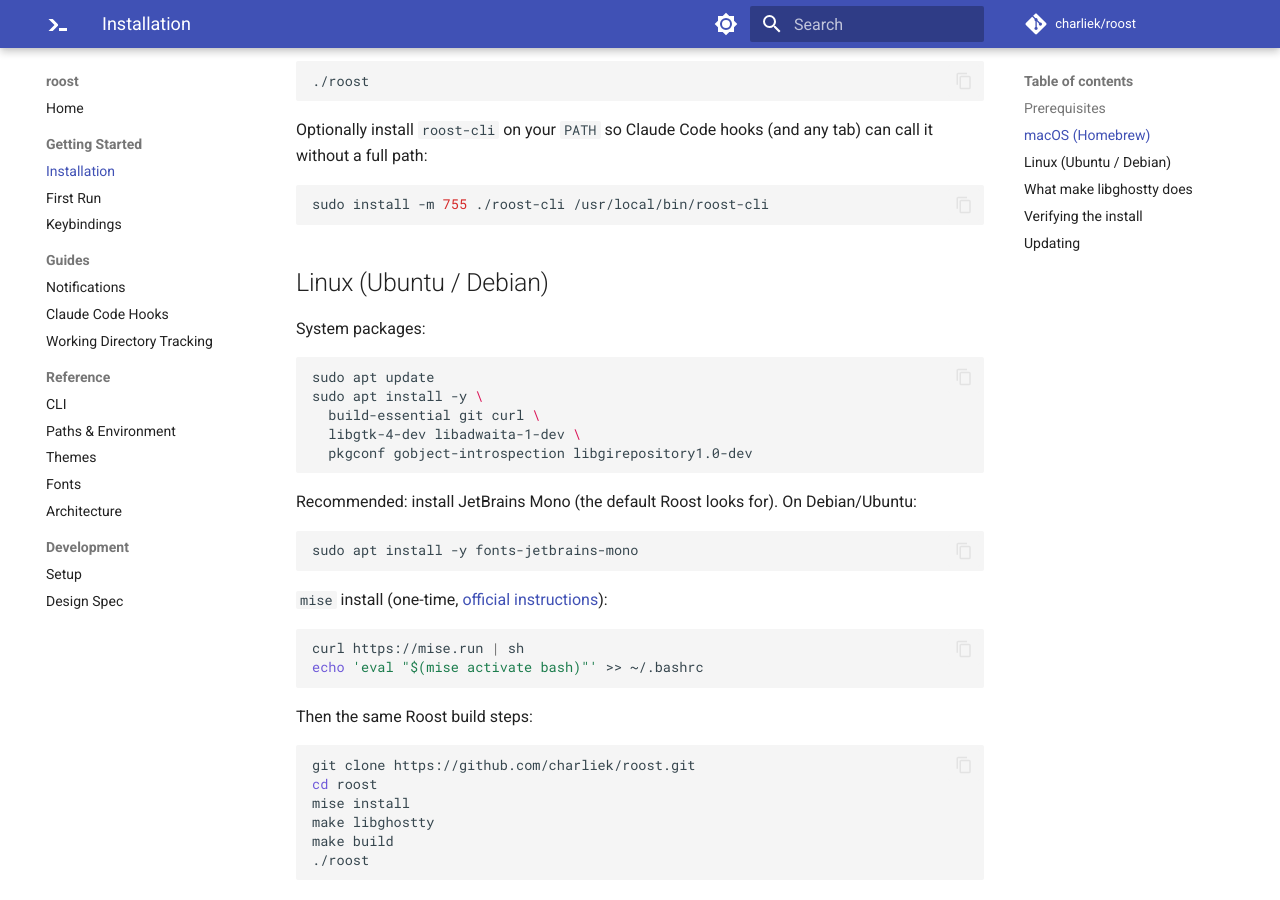
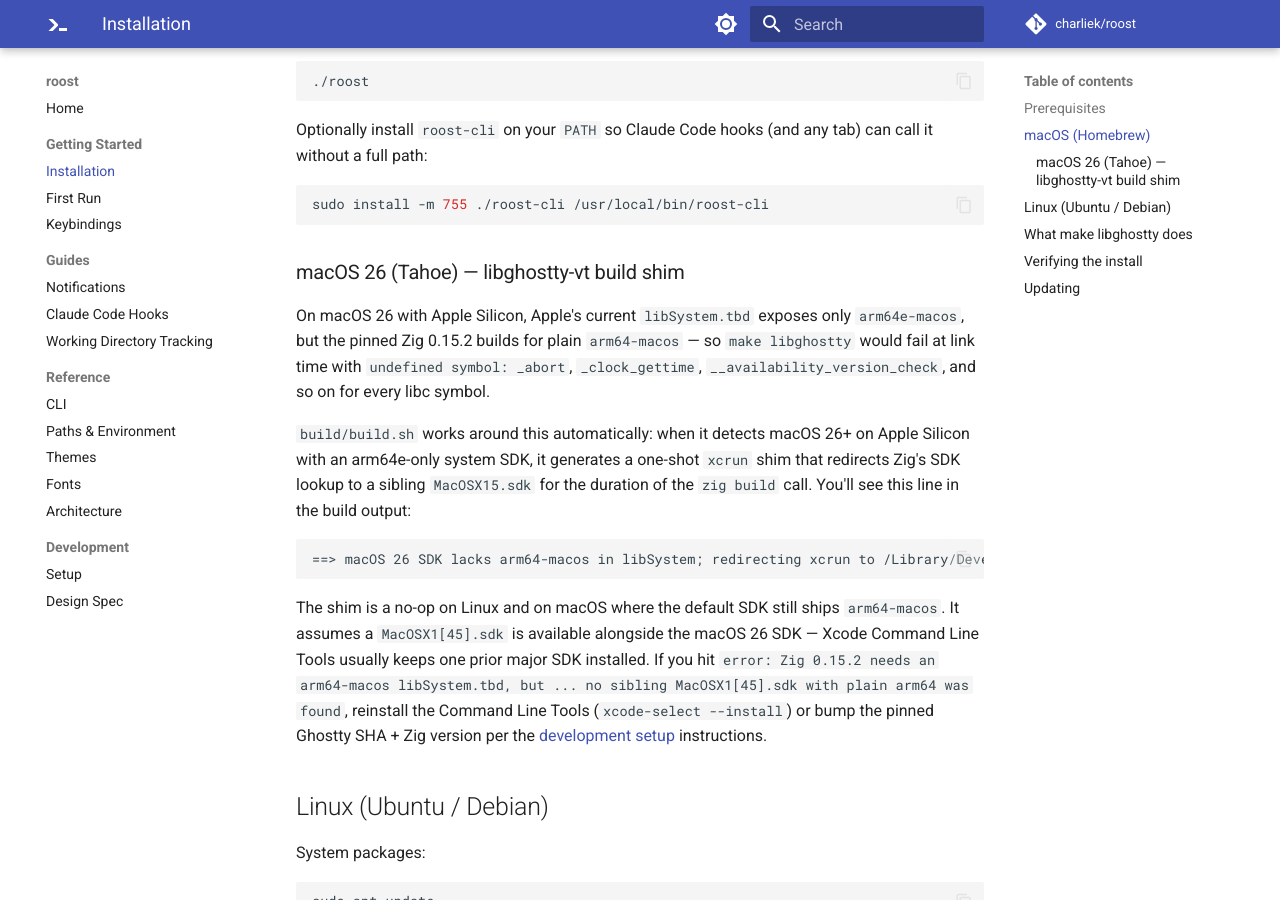
Before and after one commit to charliek/roost, an MkDocs documentation site: the page built from docs/getting-started/installation.md, in a window 1280 px wide and 900 px high, scrolled down 1672 px. Built offline with MkDocs 1.6.1 and Material for MkDocs 9.7.7, drawn with Linux system fonts in a browser that asks for light colours; comment, search, counter and statistics services are not loaded.

Commit message:
Work around macOS 26 arm64e-only SDK in libghostty-vt build
Apple's macOS 26 libSystem.tbd exposes only arm64e-macos targets, but
Zig 0.15.2 (the pinned version) builds its host build runner for plain
arm64-macos. Every libc symbol comes back undefined at link time. Zig's
SDK detection calls xcrun --sdk macosx --show-sdk-path directly, so
SDKROOT alone can't redirect it.

build/build.sh now detects the situation on Apple Silicon macOS 26+ and
prepends a one-shot xcrun shim that returns a sibling MacOSX1[45].sdk
for the duration of the zig build call. No-op on Linux and on macOS
where the default SDK still ships arm64-macos. Exits with a clear
message if no compatible SDK exists.

Co-Authored-By: Claude Opus 4.7 (1M context) <noreply@anthropic.com>

````diff
--- a/docs/getting-started/installation.md
+++ b/docs/getting-started/installation.md
@@ -72,6 +72,18 @@ Optionally install `roost-cli` on your `PATH` so Claude Code hooks (and any tab)
 sudo install -m 755 ./roost-cli /usr/local/bin/roost-cli
 ```
 
+### macOS 26 (Tahoe) — libghostty-vt build shim
+
+On macOS 26 with Apple Silicon, Apple's current `libSystem.tbd` exposes only `arm64e-macos`, but the pinned Zig 0.15.2 builds for plain `arm64-macos` — so `make libghostty` would fail at link time with `undefined symbol: _abort`, `_clock_gettime`, `__availability_version_check`, and so on for every libc symbol.
+
+`build/build.sh` works around this automatically: when it detects macOS 26+ on Apple Silicon with an arm64e-only system SDK, it generates a one-shot `xcrun` shim that redirects Zig's SDK lookup to a sibling `MacOSX15.sdk` for the duration of the `zig build` call. You'll see this line in the build output:
+
+```
+==> macOS 26 SDK lacks arm64-macos in libSystem; redirecting xcrun to /Library/Developer/CommandLineTools/SDKs/MacOSX15.sdk
+```
+
+The shim is a no-op on Linux and on macOS where the default SDK still ships `arm64-macos`. It assumes a `MacOSX1[45].sdk` is available alongside the macOS 26 SDK — Xcode Command Line Tools usually keeps one prior major SDK installed. If you hit `error: Zig 0.15.2 needs an arm64-macos libSystem.tbd, but ... no sibling MacOSX1[45].sdk with plain arm64 was found`, reinstall the Command Line Tools (`xcode-select --install`) or bump the pinned Ghostty SHA + Zig version per the [development setup](../development/setup.md#bumping-the-pinned-ghostty-sha) instructions.
+
 ## Linux (Ubuntu / Debian)
 
 System packages:
````
Also changed, not shown: docs/development/setup.md (+2 -0 lines), 1 other file.
